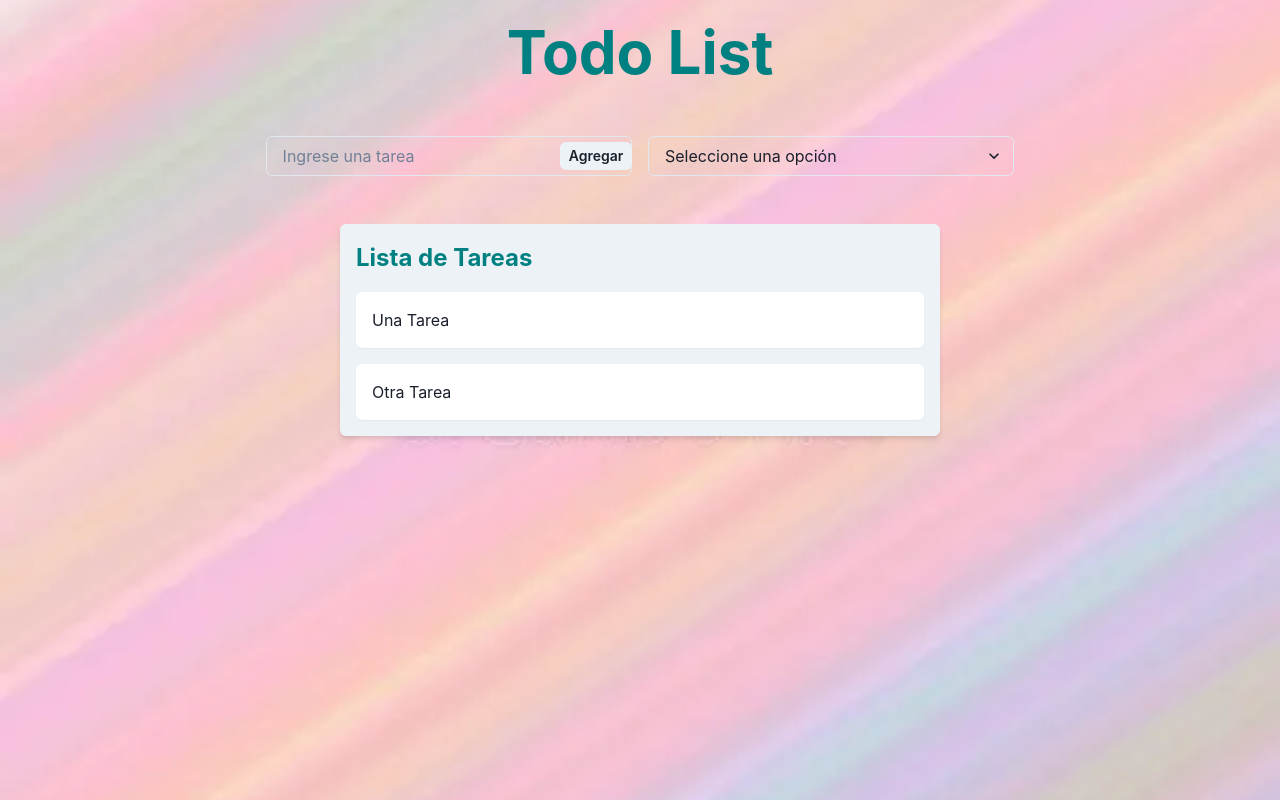
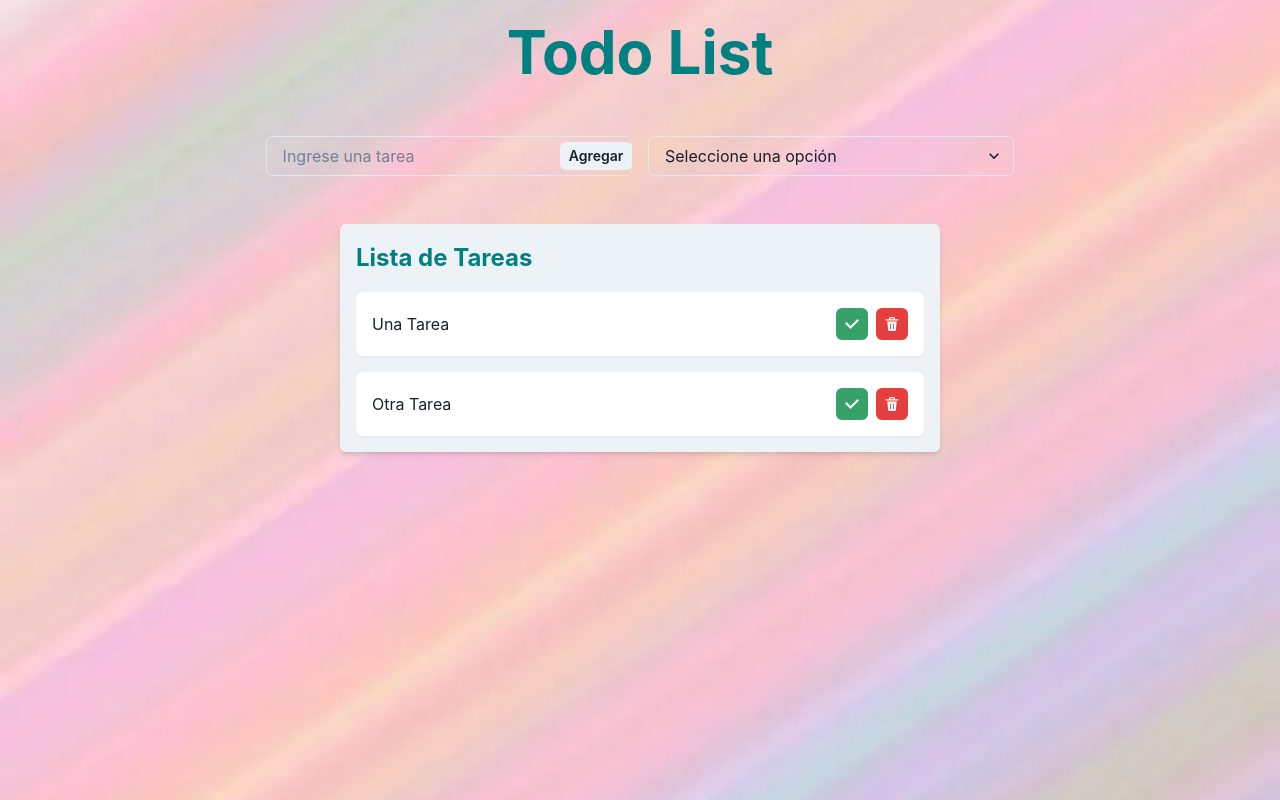
Before and after one commit to Natalia-Schwindt/todolist, a React (Vite) app: page / in a window 1280 px wide. Built offline with nearby package versions, Linux system fonts and the light colour scheme.

Commit message:
finalizando maquetado y estilado

```diff
--- a/package.json
+++ b/package.json
@@ -10,6 +10,7 @@
     "preview": "vite preview"
   },
   "dependencies": {
+    "@chakra-ui/icons": "^2.2.4",
     "@chakra-ui/react": "^2.10.4",
     "@emotion/react": "^11.13.5",
     "@emotion/styled": "^11.13.5",
--- a/src/components/TodoList.jsx
+++ b/src/components/TodoList.jsx
@@ -1,4 +1,5 @@
-import { Box, VStack, HStack, Text, Heading } from "@chakra-ui/react";
+import { Box, VStack, HStack, Stack, Text, Heading, IconButton } from "@chakra-ui/react";
+import { CheckIcon, DeleteIcon } from "@chakra-ui/icons";
 import InputTask from "./InputTask";
 import FilterTask from "./FilterTask";
 
@@ -6,10 +7,16 @@ const TodoList = () => {
   return (
     <VStack minH="100vh" w="100%" spacing={12} p={4}>
       <Heading as="h1" fontSize="6xl" color="teal" textAlign="center">Todo List</Heading>
-      <HStack spacing={4} w="60%" justifyContent="center">
+      <Stack
+        spacing={4}
+        w="60%"
+        direction={{ base: "column", md: "row" }} // Cambia a fila en pantallas medianas
+        justifyContent="center"
+        alignItems="center"
+      >
         <InputTask />
         <FilterTask />
-      </HStack>
+      </Stack>
       <Box
         bg="gray.100"
         p={4}
@@ -24,10 +31,42 @@ const TodoList = () => {
         <VStack spacing={4} align="stretch">
           {/* Aquí van los ítems de las tareas */}
           <Box bg="white" p={4} borderRadius="md" shadow="sm">
-            Una Tarea
+            <HStack justifyContent="space-between">
+              <Text>Una Tarea</Text>
+              <HStack>
+                <IconButton
+                  aria-label="Marcar como completada"
+                  icon={<CheckIcon />}
+                  size="sm"
+                  colorScheme="green"
+                />
+                <IconButton
+                  aria-label="Eliminar tarea"
+                  icon={<DeleteIcon />}
+                  size="sm"
+                  colorScheme="red"
+                />
+              </HStack>
+            </HStack>
           </Box>
           <Box bg="white" p={4} borderRadius="md" shadow="sm">
-            Otra Tarea
+            <HStack justifyContent="space-between">
+              <Text>Otra Tarea</Text>
+              <HStack>
+                <IconButton
+                  aria-label="Marcar como completada"
+                  icon={<CheckIcon />}
+                  size="sm"
+                  colorScheme="green"
+                />
+                <IconButton
+                  aria-label="Eliminar tarea"
+                  icon={<DeleteIcon />}
+                  size="sm"
+                  colorScheme="red"
+                />
+              </HStack>
+            </HStack>
           </Box>
         </VStack>
       </Box>
```
Also changed, not shown: src/components/Heading.jsx (deleted, +0 -13 lines), 1 other file (tests, documents, lock files or other folders).
